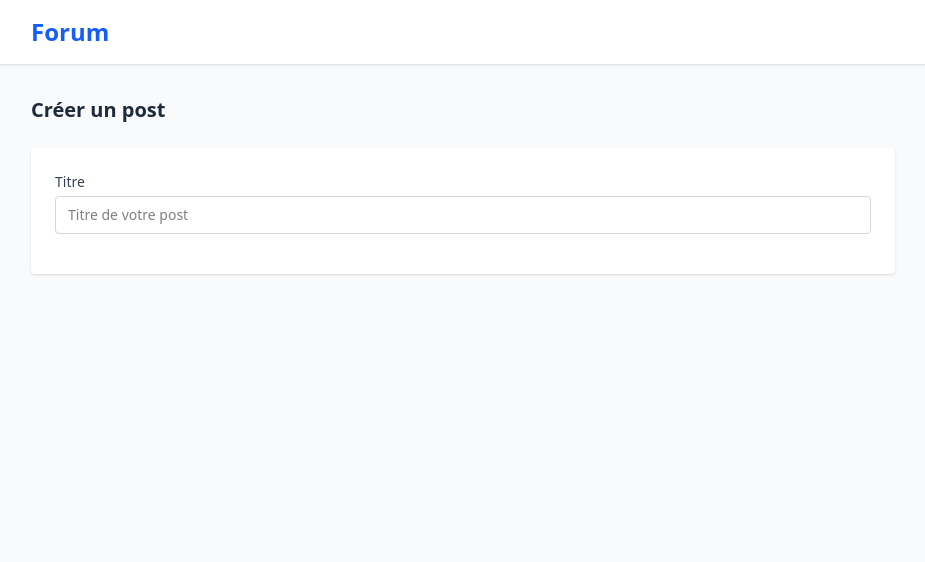
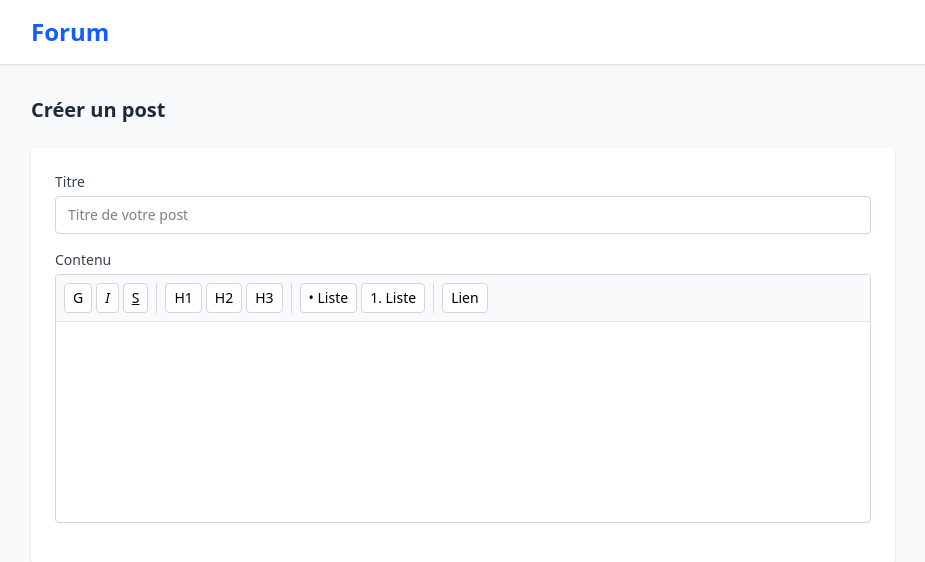
Before and after one commit to enzo959/forumium, a React (Vite) app in the folder frontend/: page /posts/new in a window 1280 px wide. Shown: the top 562 px of the page, without its empty margins (177-1102 px from the left). Built offline with nearby package versions, Linux system fonts and the light colour scheme; no server answers.

Commit message:
feat: integrate Tiptap rich text editor in post form

```diff
--- a/frontend/src/pages/PostForm.tsx
+++ b/frontend/src/pages/PostForm.tsx
@@ -1,11 +1,13 @@
 import { useState } from 'react'
 import { useParams } from 'react-router-dom'
+import RichTextEditor from '../components/RichTextEditor'
 
 function PostForm() {
   const { id } = useParams()
   const isEditing = !!id
 
   const [title, setTitle] = useState('')
+  const [content, setContent] = useState('')
   const [error, setError] = useState('')
 
   return (
@@ -36,6 +38,13 @@ function PostForm() {
             />
           </div>
 
+          <div className="mb-4">
+            <label className="block text-sm font-medium text-gray-700 mb-1">
+              Contenu
+            </label>
+            <RichTextEditor content={content} onChange={setContent} />
+          </div>
+
           {error && (
             <p className="text-red-500 text-sm mb-4">{error}</p>
           )}
```
